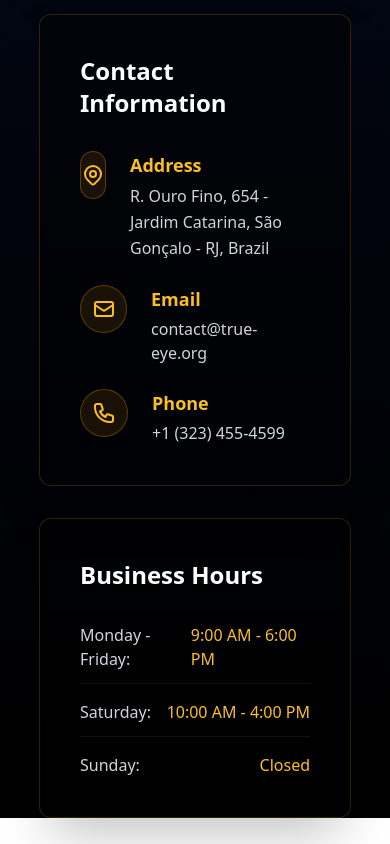
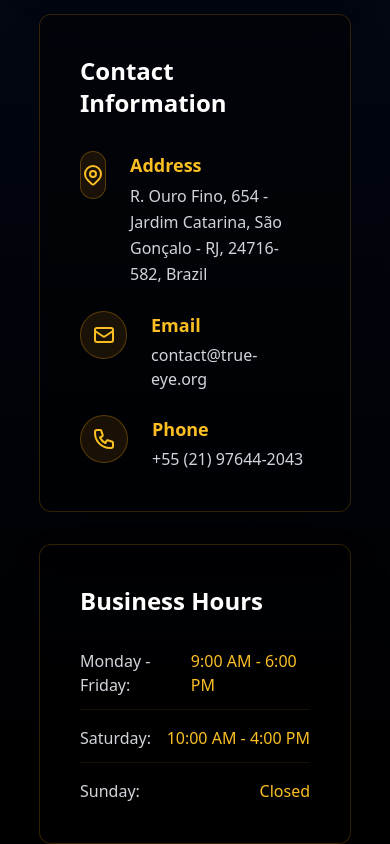
Before and after one commit to trueeye-org/company, a React (Vite) app: page / in a window 390 px wide. Shown: the part 5323-6167 px from the top of the page. Before the commit the page ends 6141 px from the top, so only its background shows below. Built offline with nearby package versions, Linux system fonts and the light colour scheme.

Commit message:
fix:phone number

```diff
--- a/src/App.tsx
+++ b/src/App.tsx
@@ -572,7 +572,7 @@ function App() {
                     <div>
                       <h4 className="text-amber-400 font-semibold text-lg mb-1">Address</h4>
                       <p className="text-gray-300 leading-relaxed">
-                        R. Ouro Fino, 654 - Jardim Catarina, São Gonçalo - RJ, Brazil
+                        R. Ouro Fino, 654 - Jardim Catarina, São Gonçalo - RJ, 24716-582, Brazil
                       </p>
                     </div>
                   </div>
@@ -617,7 +617,7 @@ function App() {
                     </div>
                     <div>
                       <h4 className="text-amber-400 font-semibold text-lg mb-1">Phone</h4>
-                      <p className="text-gray-300">+1 (323) 455-4599</p>
+                      <p className="text-gray-300">+55 (21) 97644-2043</p>
                     </div>
                   </div>
                 </div>
```
